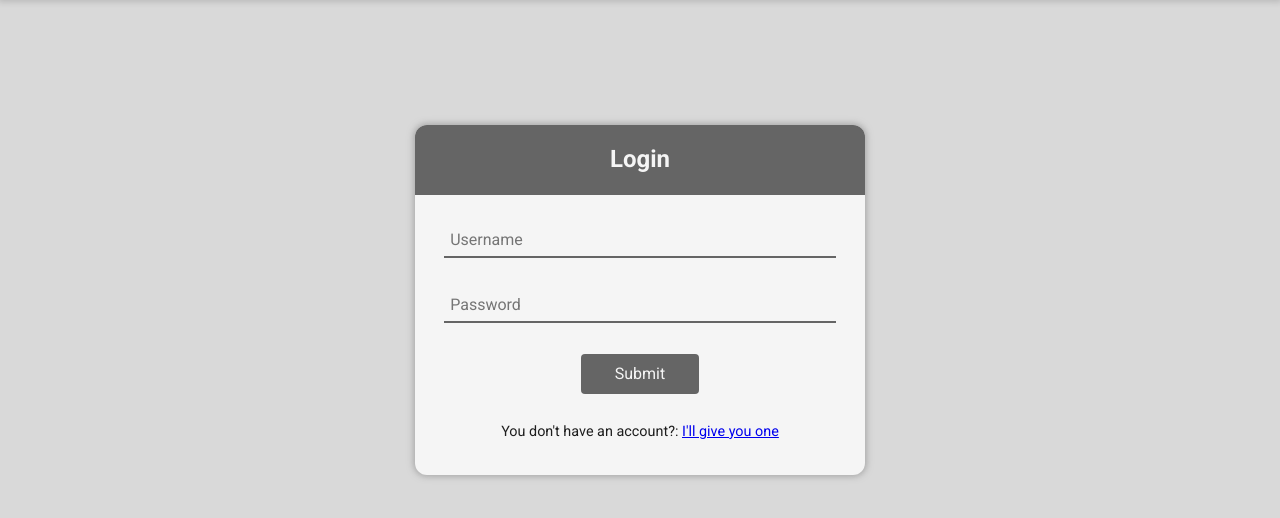
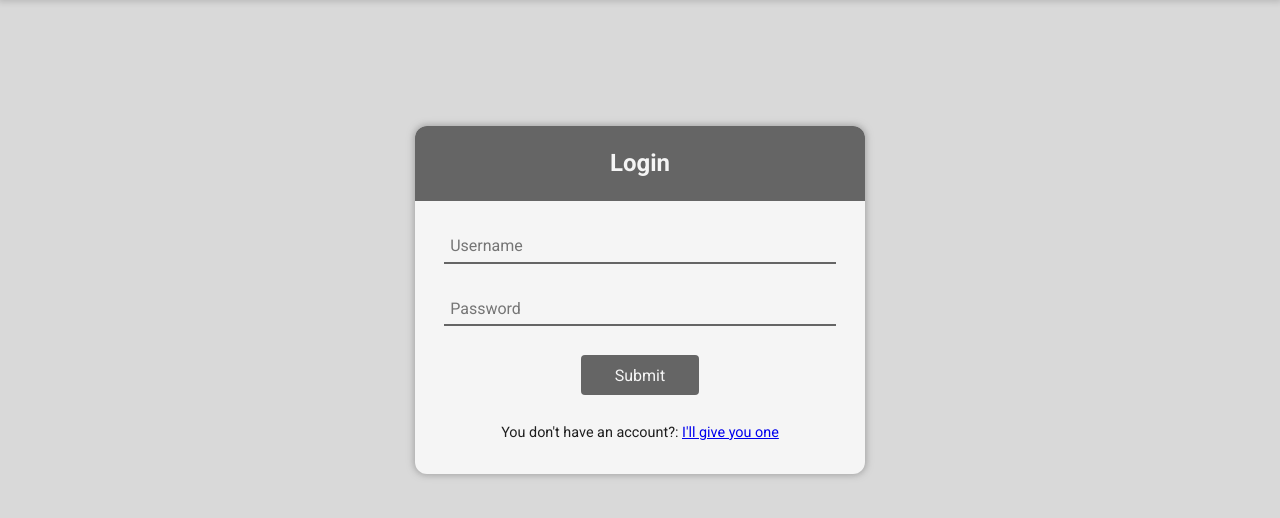
Before and after one commit to pablogmdsoftware/bus_system, a Django app: page /accounts/login/ in a window 1280 px wide. Shown: the part 65-583 px from the top of the page. Run offline with Django 5.2, Linux system fonts and the light colour scheme.

Commit message:
Improve css structure of the login form

```diff
--- a/mysite/booking/static/booking/login.css
+++ b/mysite/booking/static/booking/login.css
@@ -10,16 +10,19 @@ main {
 
 .login {
     width: 450px;
-    height: 350px;
     border-radius: 12px;
     display: grid;
-    grid-template-rows: 20% 1fr 15%;
+    grid-template-rows: 75px 1fr 50px;
     box-shadow: 0 0 0.4rem 0.1rem rgba(128, 128, 128, 0.562);
     background-color: whitesmoke;
 }
 
 .login p {
     font-size: 0.9rem;
+}
+
+.errorMessage {
+    margin-bottom: 0.8rem;
 }
 
 .login__header {
@@ -43,6 +46,7 @@ main {
 .login__inputContainer {
     display: flex;
     flex-flow: column nowrap;
+    margin-bottom: 1.8rem;
 }
 
 .login__inputContainer input {
--- a/mysite/booking/templates/booking/login.html
+++ b/mysite/booking/templates/booking/login.html
@@ -22,7 +22,7 @@
             <form action="{% url 'booking:login' %}" method="post" class="login__form">
                 {% csrf_token %}
                 {% if auth_failed %}
-                <p>{{auth_failed}}</p>
+                <p class="errorMessage">{{auth_failed}}</p>
                 {% endif %}
                 <div class="login__inputContainer">
                     <label for="username" class="nodisplay">Username</label>
```
